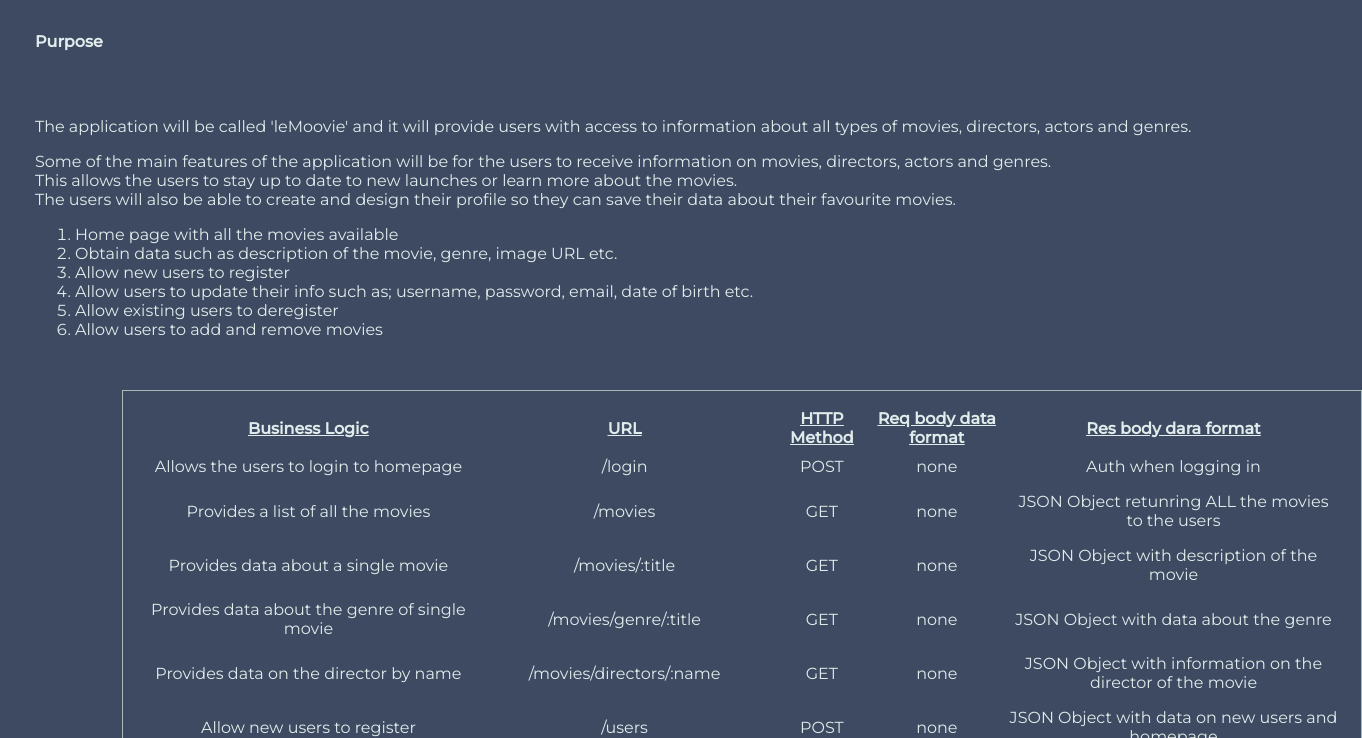
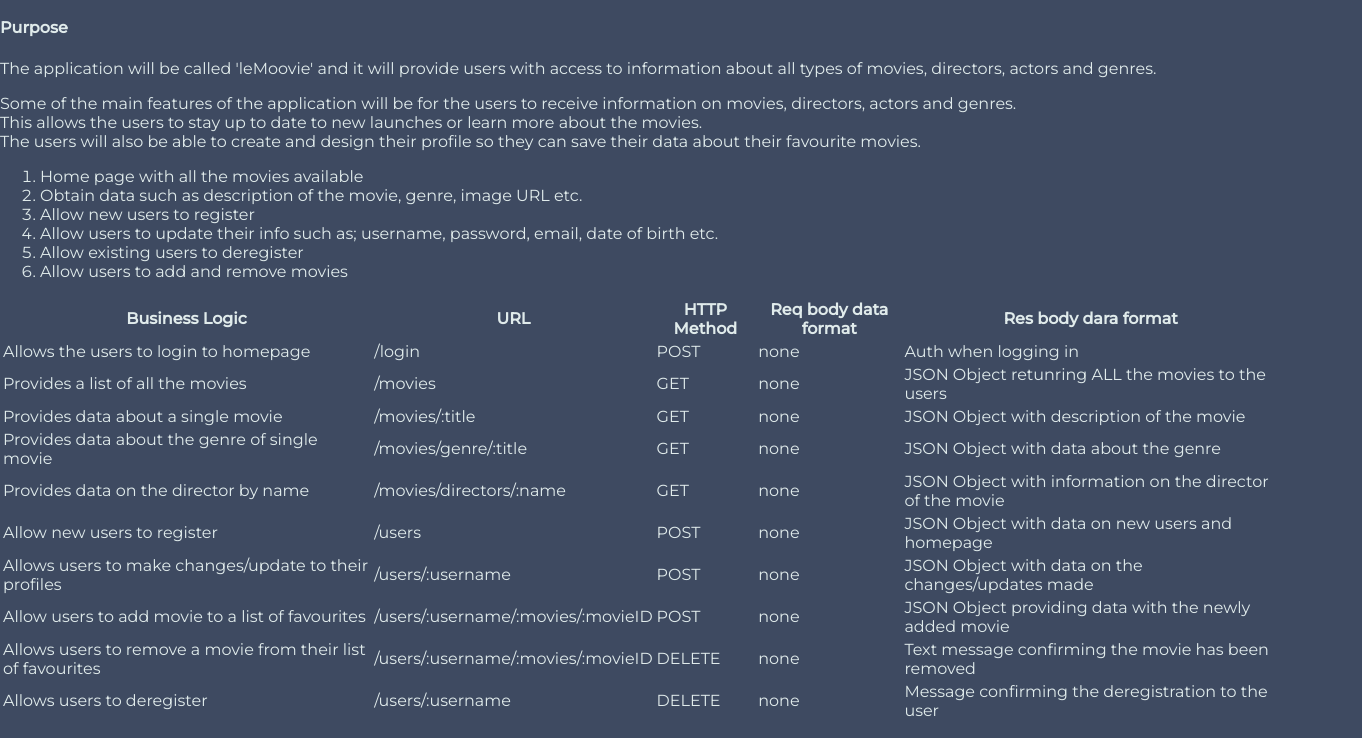
Before and after one commit to LeandraMT/leMoovie-server, a website: page Public/documentation.html in a window 1280 px wide. Shown: the part 62-800 px from the top of the page, 1362 px wide, since content can reach past the window. Drawn offline with Linux system fonts and the light colour scheme.

Commit message:
changed pieces of code

```diff
--- a/Public/style.css
+++ b/Public/style.css
@@ -16,44 +16,3 @@
     margin: 20px;
     text-align: center;
 }
-
-h4,
-.intro,
-.table
-{
-    margin: 20px;
-    padding: 15px;
-}
-
-.table
-{
-    border: 1px solid #a7bcb9;
-    position: relative;
-    top: 20%;
-    left: 8%;
-}
-.table,
-thead,
-th
-{
-    text-align: center;
-}
-
-.table-head,
-.table-head_item
-{
-    text-decoration: underline;
-}
-
-
-.table-body,
-tr
-{
-    padding: 10px;
-}
-
-.table-body,
-td
-{
-    padding: 7px;
-}
```
Also changed, not shown: index.js (+13 -3 lines).
